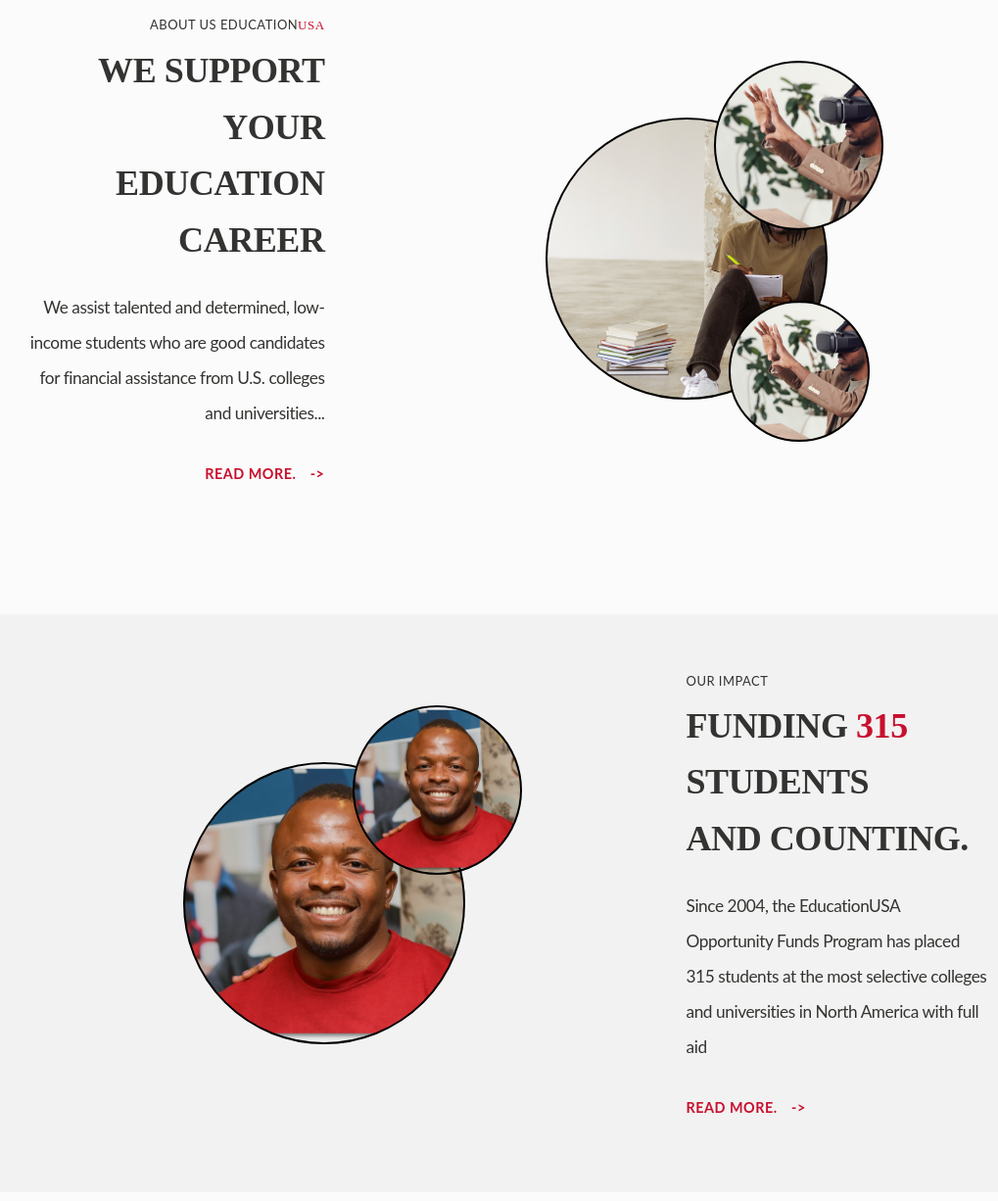
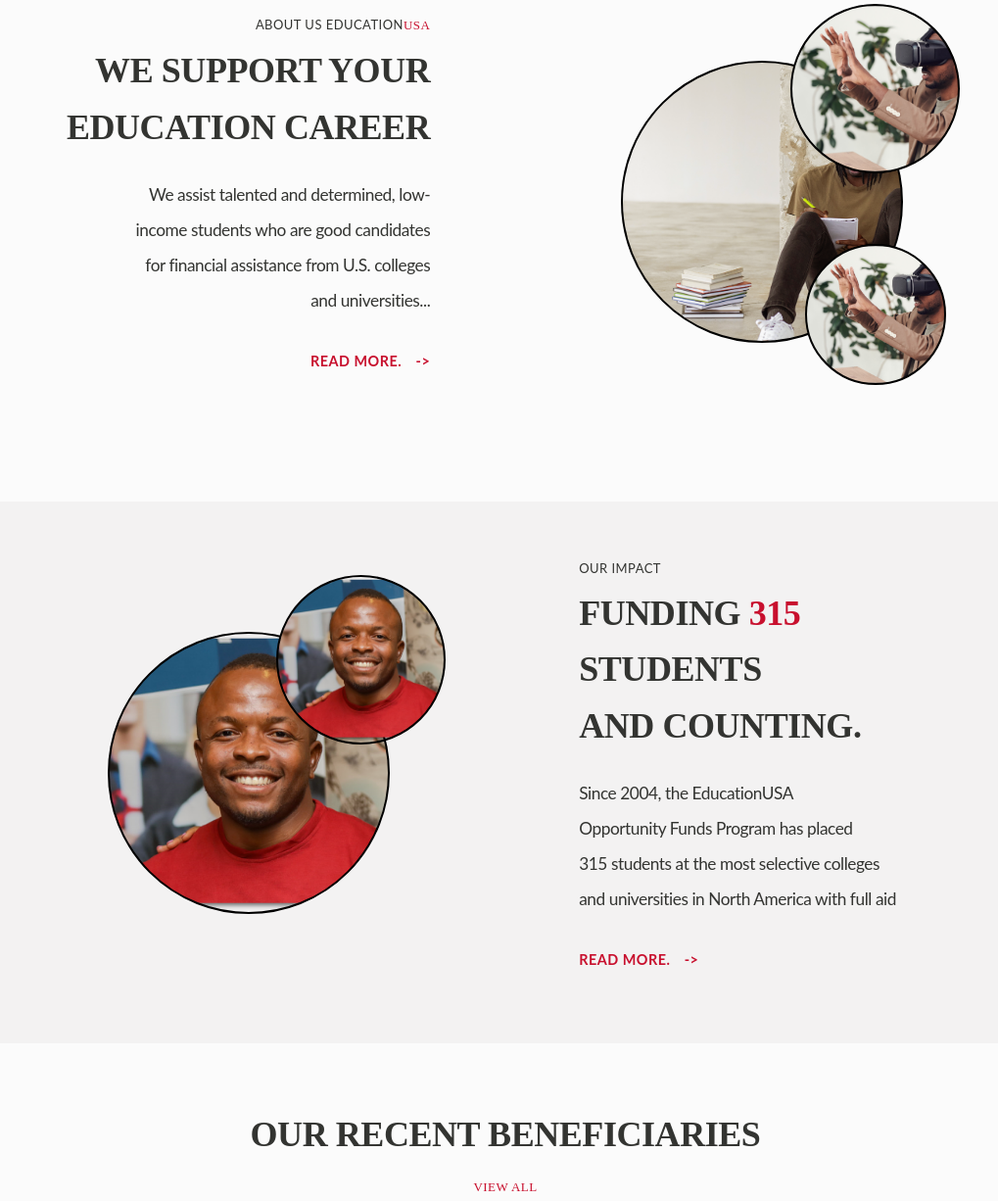
Before and after one commit to Bamii/educationusa, a plain HTML site: page index.html in a window 1280 px wide. Shown: the part 900-2126 px from the top of the page at 98% size, without its empty margins (124-1143 px from the left). Drawn offline with Linux system fonts and the light colour scheme.

Commit message:
updoot 17 [x_x] ... glurbz

```diff
--- a/index.html
+++ b/index.html
@@ -244,7 +244,7 @@
 
     <div class="section-wrapper">
       <section id="about-us-section" class="split-row section-container">
-        <div class="row-half right master">
+        <div class="row-half right">
           <div class="svg-group">
             <div class="main-image">
               <div class="top-right"></div>
@@ -276,7 +276,7 @@
 
     <div class="section-wrapper solid-bg">
       <section id="impact-section" class="split-row section-container">
-        <div class="row-half left master">
+        <div class="row-half left">
           <div class="svg-group">
             <div class="main-image">
               <div class="top-right"></div>
@@ -387,7 +387,7 @@
             read more
           </div>
         </div>
-        <div class="row-half left master">
+        <div class="row-half left wider-master">
           <div class="updates-navigation">
             <div id="updates-slider-prev" class="nav-item">
               <img class="nav-btn" src="/assets/left.png" alt="Left Navigation Arrow.">
```
